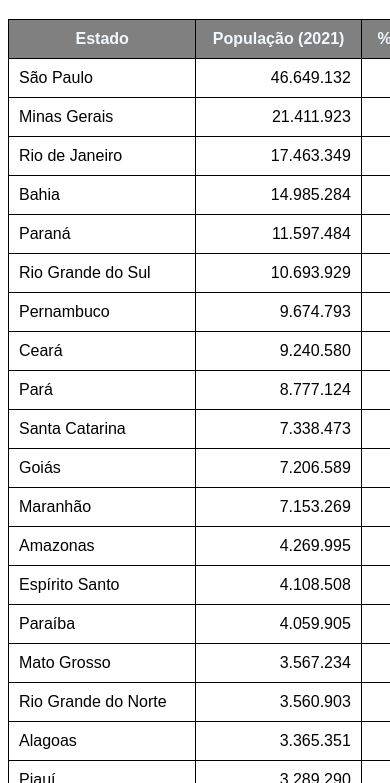
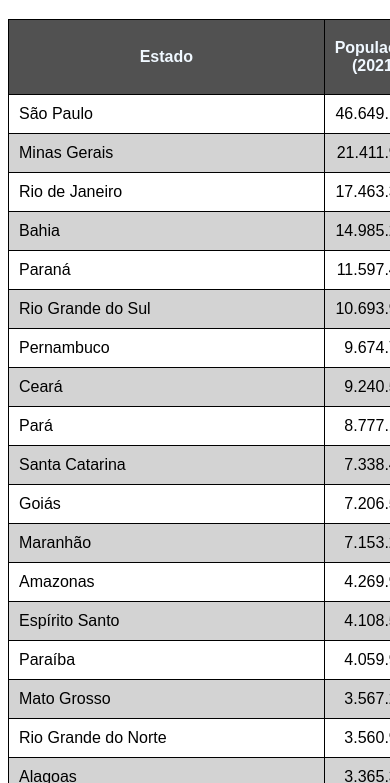
Before and after one commit to cruzpdev/html-css, a plain HTML site: page ex023 tabelas/tabela002.html in a window 390 px wide. Shown: the part 61-844 px from the top of the page. Drawn offline with Linux system fonts and the light colour scheme.

Commit message:
tabela responsiva (cabeçalho fixo no viewport)

```diff
--- a/ex023 tabelas/tabela002.html
+++ b/ex023 tabelas/tabela002.html
@@ -13,6 +13,7 @@
         table{
             width: 500px;
             border-collapse: collapse;
+            position: relative;
         }
 
         td, th{
@@ -21,8 +22,20 @@
         }
 
         thead, tfoot{
-            background-color: gray;
+            background-color: rgb(81, 81, 81);
             color: aliceblue;
+        }
+
+        thead> tr > th {
+            position: sticky;
+            top: -1px;
+            background-color: rgb(81, 81, 81);
+        }
+
+        tbody > tr:nth-child(2n){     /*Seleciona um a cada 2 elementos
+   de qualquer grupo de elementos irmãos,
+   começando do segundo elemento*/
+            background-color: lightgrey;
         }
 
         td.n{
@@ -46,8 +59,8 @@
         <thead>
             <tr>
                 <th>Estado</th>
-                <th>População (2021)</th>
-                <th> % da pop. total</th>
+                <th style="width:30px">População (2021)</th>
+                <th style="width: 10px;"> % da pop. total</th>
             </tr>
         </thead>
         <tbody>
@@ -188,7 +201,7 @@
             </tr>
         </tbody>
         <tfoot>
-            <tr id="rodape">
+            <tr>
                 <th>Total de Habitantes:</th>
                 <td></td>
                 <td class="n"><strong>214 milhões</strong></td>
```
